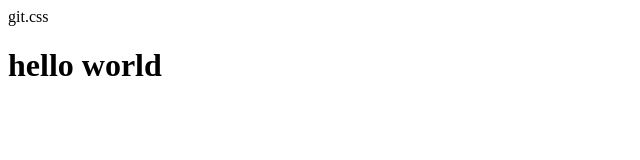
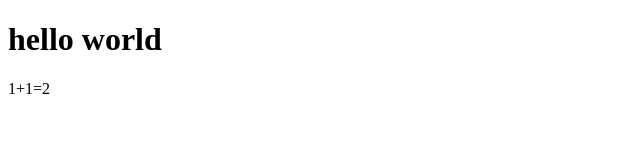
Before and after one commit to freya157/Git, a plain HTML site: page index.html in a window 1280 px wide. Shown: the whole page, without its empty margins (0-640 px from the left). Drawn offline with Linux system fonts and the light colour scheme.

Commit message:
index.html

```diff
--- a/index.html
+++ b/index.html
@@ -4,10 +4,10 @@
     <meta charset="UTF=8">
     <meta http-equiv="X-UA-Compatible" content="IE=edge">
     <meta name="viewport" content="width=device-width, initial-scale=1.0">
-    <link>git.css
     <title>使用Git的教程</title>
 </head>
 <body>
     <h1>hello world</h1>
+    <p>1+1=2</p>
 </body>
 </html>
```
